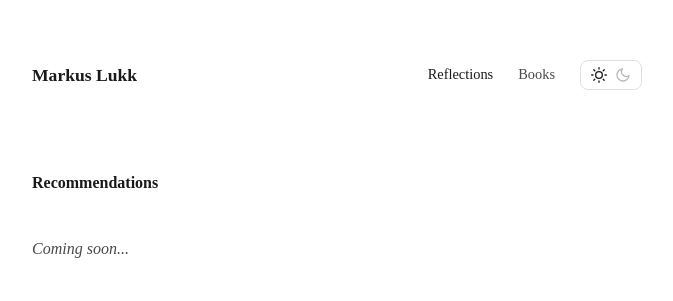
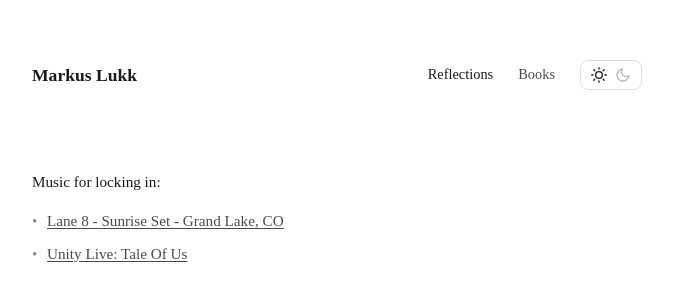
Before and after one commit to markuslukk/markuslukk.github.io, a Jekyll site: the page built from reflections/recommendations.html, in a window 1280 px wide. Shown: the top 301 px of the page, without its empty margins (303-976 px from the left). Built offline with Jekyll 4.4.1, drawn with Linux system fonts in a browser that asks for light colours.

Commit message:
Update recommendations.html

```diff
--- a/reflections/recommendations.html
+++ b/reflections/recommendations.html
@@ -27,9 +27,12 @@ title: Recommendations - Markus Lukk
     </nav>
   </header>
 
-  <h1 class="section-heading">Recommendations</h1>
-
-  <p class="empty-state">Coming soon...</p>
+<div class="section">
+  <p class="section-label">Music for locking in:</p>
+  <ul>
+     <li><a href="https://www.youtube.com/watch?v=n_LcVqqHSY8&list=PLmrGyU_cjiJPkZv0ZGaDpcsok5QpcVtNd" target="_blank" rel="noopener noreferrer">Lane 8 - Sunrise Set - Grand Lake, CO</a></li>
+     <li><a href="https://www.youtube.com/watch?v=K9YVpXiXvag" target="_blank" rel="noopener noreferrer">Unity Live: Tale Of Us</a></li>
+  </ul>
 </div>
 
 <script src="/theme.js"></script>
```
